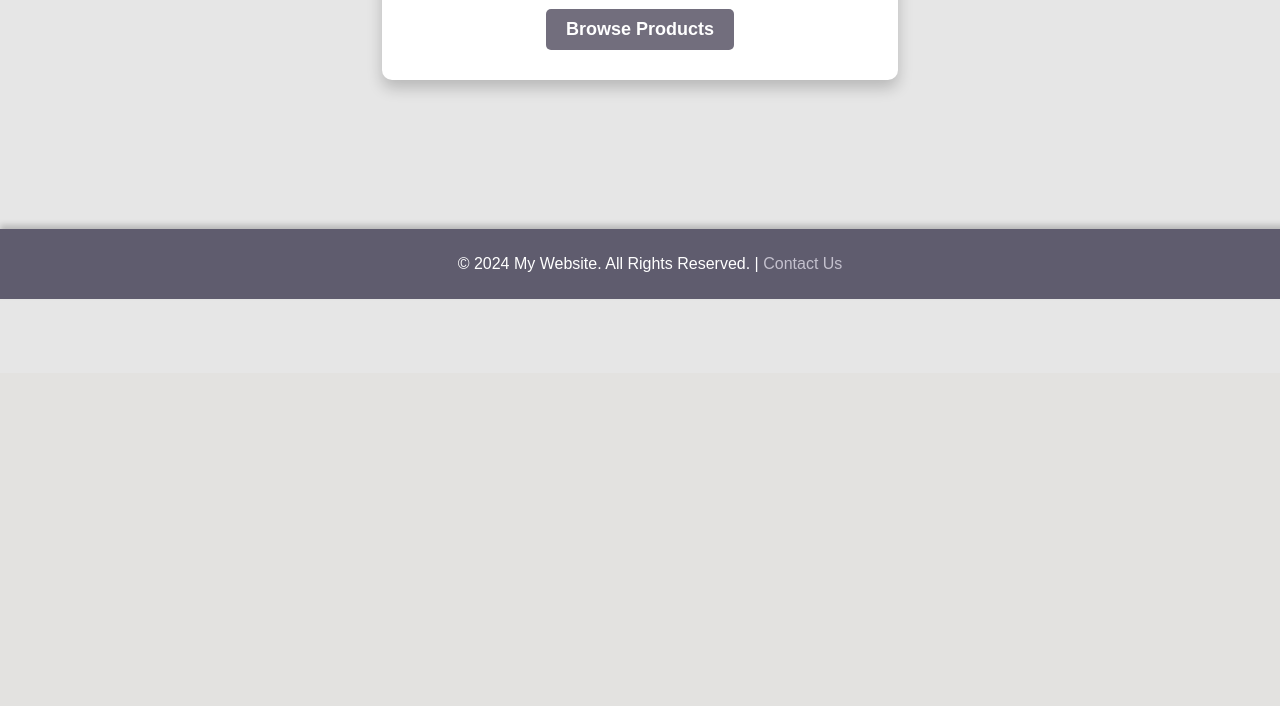
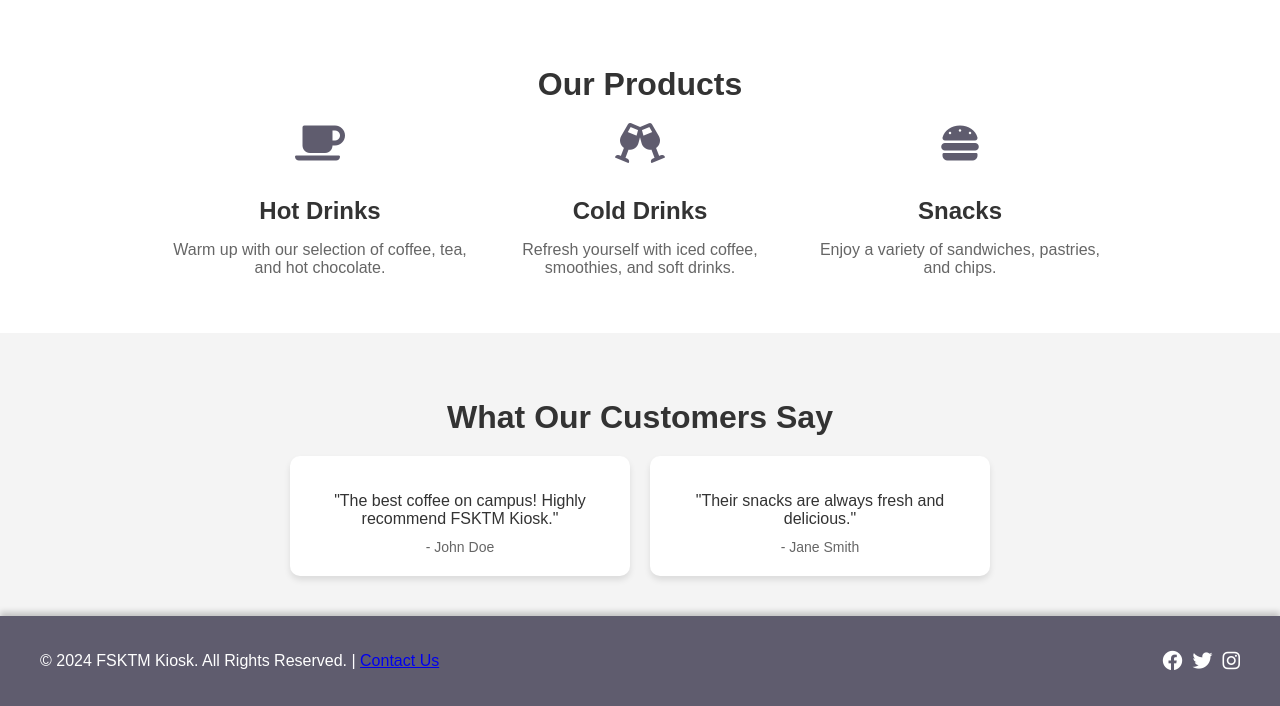
Before and after one commit to Gridiffin/FSKTM-Kiosk, a PHP site: page / in a window 1280 px wide. Shown: the part 501-1207 px from the top of the page. Before the commit the page ends 800 px from the top, so only its background shows below. Run offline with PHP 8.4, Linux system fonts and the light colour scheme.

Commit message:
git commit

```diff
--- a/ProjectWebDev/assets/css/stylesfrontpage.css
+++ b/ProjectWebDev/assets/css/stylesfrontpage.css
@@ -50,36 +70,48 @@ header {
     transform: scale(1.1); /* Slight zoom on hover */
 }
 
+/* Dark Mode Button Styles */
+#dark-mode-btn {
+    padding: 10px 15px;
+    font-size: 14px;
+    color: white;
+    background-color: #726e7d;
+    border: none;
+    border-radius: 5px;
+    cursor: pointer;
+    transition: background-color 0.3s, transform 0.2s;
+}
 
-/* Main Content */
-main {
+#dark-mode-btn:hover {
+    background-color: #3c3946; /* Darker color on hover */
+    transform: scale(1.05); /* Slight zoom on hover */
+}
+
+/* Hero Section */
+#hero {
+    background: linear-gradient(rgba(0, 0, 0, 0.5), rgba(0, 0, 0, 0.5)), url('./assets/images/hero-bg.jpg');
+    background-size: cover;
+    background-position: center;
+    height: 400px;
     display: flex;
     justify-content: center;
     align-items: center;
-    height: calc(100vh - 80px);
-    padding: 20px;
+    color: white;
+    text-align: center;
 }
 
-/* Content Box */
-#content-box {
-    background-color: white;
-    color: #5f5c6e;
-    padding: 30px;
-    border-radius: 10px;
-    box-shadow: 0 8px 15px rgba(0, 0, 0, 0.2);
-    text-align: center;
-    max-width: 600px;
+.hero-content h2 {
+    font-size: 40px;
+    margin-bottom: 10px;
 }
 
-#content-box p {
+.hero-content p {
     font-size: 20px;
-    line-height: 1.6;
     margin-bottom: 20px;
 }
 
-#browse-products-btn {
-    display: inline-block;
-    padding: 10px 20px; /* Keep this as is for now */
+.hero-btn {
+    padding: 10px 20px;
     font-size: 18px;
     font-weight: bold;
     text-decoration: none;
@@ -89,30 +121,115 @@ main {
     transition: background-color 0.3s, transform 0.2s;
 }
 
-#browse-products-btn:hover {
-    background-color: #3c3946; /* Keep this as is for now */
+.hero-btn:hover {
+    background-color: #3c3946;
     transform: scale(1.05);
 }
 
-/* Footer Styles */
+/* Products Section */
+#products {
+    padding: 40px 20px;
+    text-align: center;
+    background-color: white;
+}
+
+#products h2 {
+    font-size: 32px;
+    margin-bottom: 20px;
+}
+
+.products-container {
+    display: flex;
+    justify-content: center;
+    gap: 20px;
+}
+
+.product {
+    max-width: 300px;
+}
+
+.product i {
+    font-size: 40px;
+    margin-bottom: 10px;
+    color: #5f5c6e;
+}
+
+.product h3 {
+    font-size: 24px;
+    margin-bottom: 10px;
+}
+
+.product p {
+    font-size: 16px;
+    color: #666;
+}
+
+/* Testimonials Section */
+#testimonials {
+    padding: 40px 20px;
+    background-color: #f4f4f4;
+    text-align: center;
+}
+
+#testimonials h2 {
+    font-size: 32px;
+    margin-bottom: 20px;
+}
+
+.testimonials-container {
+    display: flex;
+    justify-content: center;
+    gap: 20px;
+}
+
+.testimonial {
+    max-width: 300px;
+    background-color: white;
+    padding: 20px;
+    border-radius: 10px;
+    box-shadow: 0 4px 6px rgba(0, 0, 0, 0.1);
+}
+
+.testimonial p {
+    font-size: 16px;
+    margin-bottom: 10px;
+}
+
+.testimonial span {
+    font-size: 14px;
+    color: #666;
+}
+
+/* Footer Section */
 footer {
     background-color: #5f5c6e;
     color: white;
-    padding: 10px;
+    padding: 20px;
     text-align: center;
-    position: fixed;
-    bottom: 0;
-    width: 100%;
     box-shadow: 0 -4px 6px rgba(0, 0, 0, 0.2);
 }
 
-footer a {
-   color: #c4c1ce; /* Softer lavender for footer links */
-   text-decoration: none;
+.footer-content {
+    display: flex;
+    justify-content: space-between;
+    align-items: center;
+    max-width: 1200px;
+    margin: 0 auto;
 }
 
-footer a:hover {
-   text-decoration: underline;
+.social-media {
+    display: flex;
+    gap: 10px;
+}
+
+.social-media a {
+    color: white;
+    font-size: 20px;
+    transition: color 0.3s;
+}
+
+.social-media a:hover {
+    color: #c4c1ce;
 }
 
 /* Dark Mode Styles */
--- a/ProjectWebDev/index.html
+++ b/ProjectWebDev/index.html
@@ -11,16 +11,26 @@
 <body>
     <!-- Header Section -->
     <header>
-        <div id="nav-container">
-            <!-- Logo -->
+        <!-- Logo Container -->
+        <div id="logo-container">
             <a href="./index.html" id="logo-link">
                 <img src="./assets/images/fsktm_logo.png" alt="Website Logo" id="logo">
             </a>
+        </div>
+
+        <!-- Centered Text -->
+        <div id="header-center-text">
+            <h1>FSKTM Kiosk</h1>
+        </div>
+
+        <!-- Grouped Navigation Links and Dark Mode Button -->
+        <div id="nav-and-dark-mode-container">
             <!-- Navigation Links -->
             <nav id="nav-links">
                 <a href="./login.html" class="nav-link">Login</a>
                 <a href="./register.html" class="nav-link">Register</a>
             </nav>
+
             <!-- Dark Mode Toggle Icon -->
             <button id="dark-mode-btn">
                 <i id="dark-mode-icon" class="fas fa-moon"></i>
@@ -28,17 +38,62 @@
         </div>
     </header>
 
-    <!-- Main Content -->
-    <main>
-        <div id="content-box">
-            <p id="dynamic-greeting">Welcome to FSKTM Kiosk Website! Discover our services and products.</p>
-            <a href="./products.html" id="browse-products-btn">Browse Products</a>
+    <!-- Hero Section -->
+    <section id="hero">
+        <div class="hero-content">
+            <h2>Good Morning!</h2>
+            <p>Discover our delicious drinks and snacks designed just for you.</p>
+            <a href="./products.html" class="hero-btn">Browse Products</a>
         </div>
-    </main>
+    </section>
+
+    <!-- Products Section -->
+    <section id="products">
+        <h2>Our Products</h2>
+        <div class="products-container">
+            <div class="product">
+                <i class="fas fa-coffee"></i>
+                <h3>Hot Drinks</h3>
+                <p>Warm up with our selection of coffee, tea, and hot chocolate.</p>
+            </div>
+            <div class="product">
+                <i class="fas fa-glass-cheers"></i>
+                <h3>Cold Drinks</h3>
+                <p>Refresh yourself with iced coffee, smoothies, and soft drinks.</p>
+            </div>
+            <div class="product">
+                <i class="fas fa-hamburger"></i>
+                <h3>Snacks</h3>
+                <p>Enjoy a variety of sandwiches, pastries, and chips.</p>
+            </div>
+        </div>
+    </section>
+
+    <!-- Testimonials Section -->
+    <section id="testimonials">
+        <h2>What Our Customers Say</h2>
+        <div class="testimonials-container">
+            <div class="testimonial">
+                <p>"The best coffee on campus! Highly recommend FSKTM Kiosk."</p>
+                <span>- John Doe</span>
+            </div>
+            <div class="testimonial">
+                <p>"Their snacks are always fresh and delicious."</p>
+                <span>- Jane Smith</span>
+            </div>
+        </div>
+    </section>
 
     <!-- Footer Section -->
     <footer id="footer">
-        <p>&copy; 2024 My Website. All Rights Reserved. | <a href="./contact.html">Contact Us</a></p>
+        <div class="footer-content">
+            <p>&copy; 2024 FSKTM Kiosk. All Rights Reserved. | <a href="./contact.html">Contact Us</a></p>
+            <div class="social-media">
+                <a href="#"><i class="fab fa-facebook"></i></a>
+                <a href="#"><i class="fab fa-twitter"></i></a>
+                <a href="#"><i class="fab fa-instagram"></i></a>
+            </div>
+        </div>
     </footer>
 
     <!-- JavaScript -->
```
Also changed, not shown: other parts of ProjectWebDev/assets/css/stylesfrontpage.css (+25 -25 lines).
